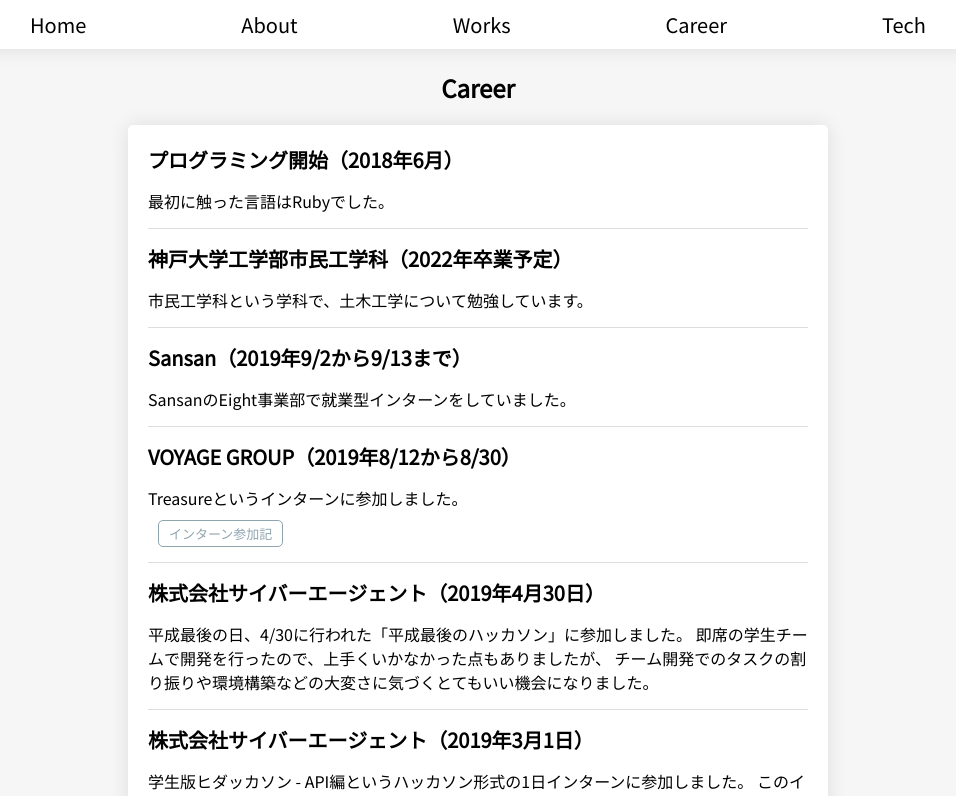
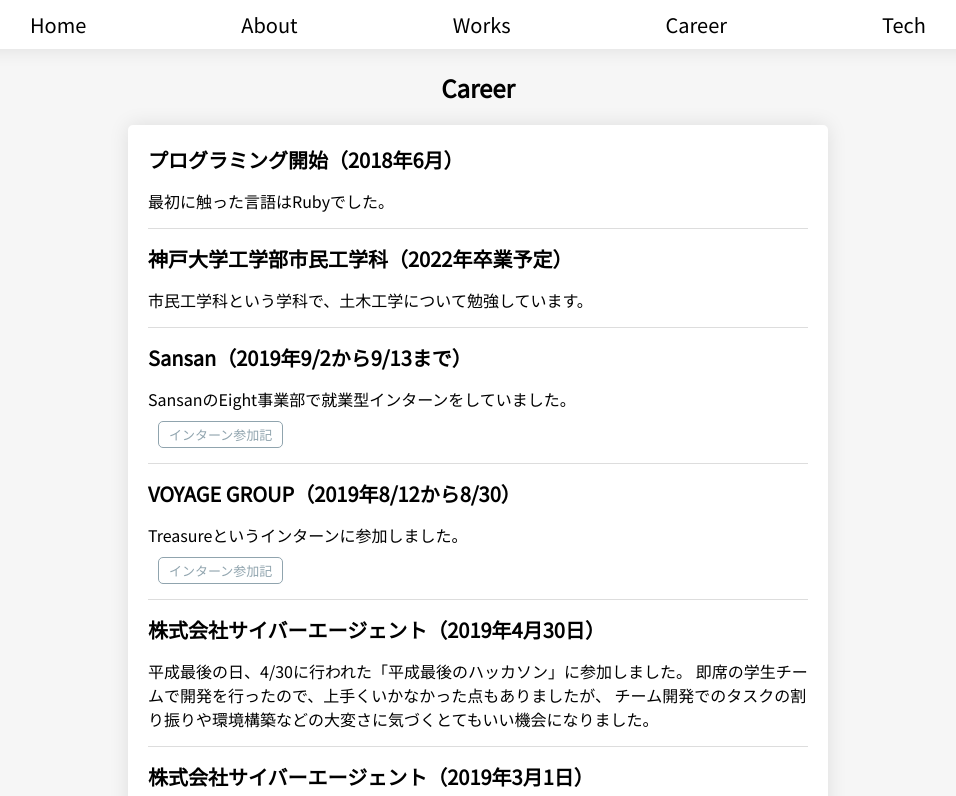
Before and after one commit to TaKO8Ki/react-portfolio, a React (Create React App) app: page /career in a window 1280 px wide. Shown: the top 796 px of the page, without its empty margins (162-1118 px from the left). Built offline with nearby package versions, Linux system fonts and the light colour scheme.

Commit message:
インターン参加記追加

```diff
--- a/src/Career.js
+++ b/src/Career.js
@@ -18,12 +18,15 @@ class Career extends React.Component {
           <div class="title">Sansan（2019年9/2から9/13まで）</div>
           <div class="description">
             SansanのEight事業部で就業型インターンをしていました。
+            <div class='link'>
+              <a href='https://tako8ki.hatenablog.com/entry/2019/10/07/121038' target="_blank">インターン参加記</a>
+            </div>
           </div>
           <div class="title">VOYAGE GROUP（2019年8/12から8/30）</div>
           <div class="description">
             Treasureというインターンに参加しました。
             <div class='link'>
-              <a href='https://tako8ki.hatenablog.com/entry/2019/09/08/234338?_ga=2.232758367.1516635728.1568504648-356135884.1529818775'>インターン参加記</a>
+              <a href='https://tako8ki.hatenablog.com/entry/2019/09/08/234338' target="_blank">インターン参加記</a>
             </div>
           </div>
           <div class="title">株式会社サイバーエージェント（2019年4月30日）</div>
```
